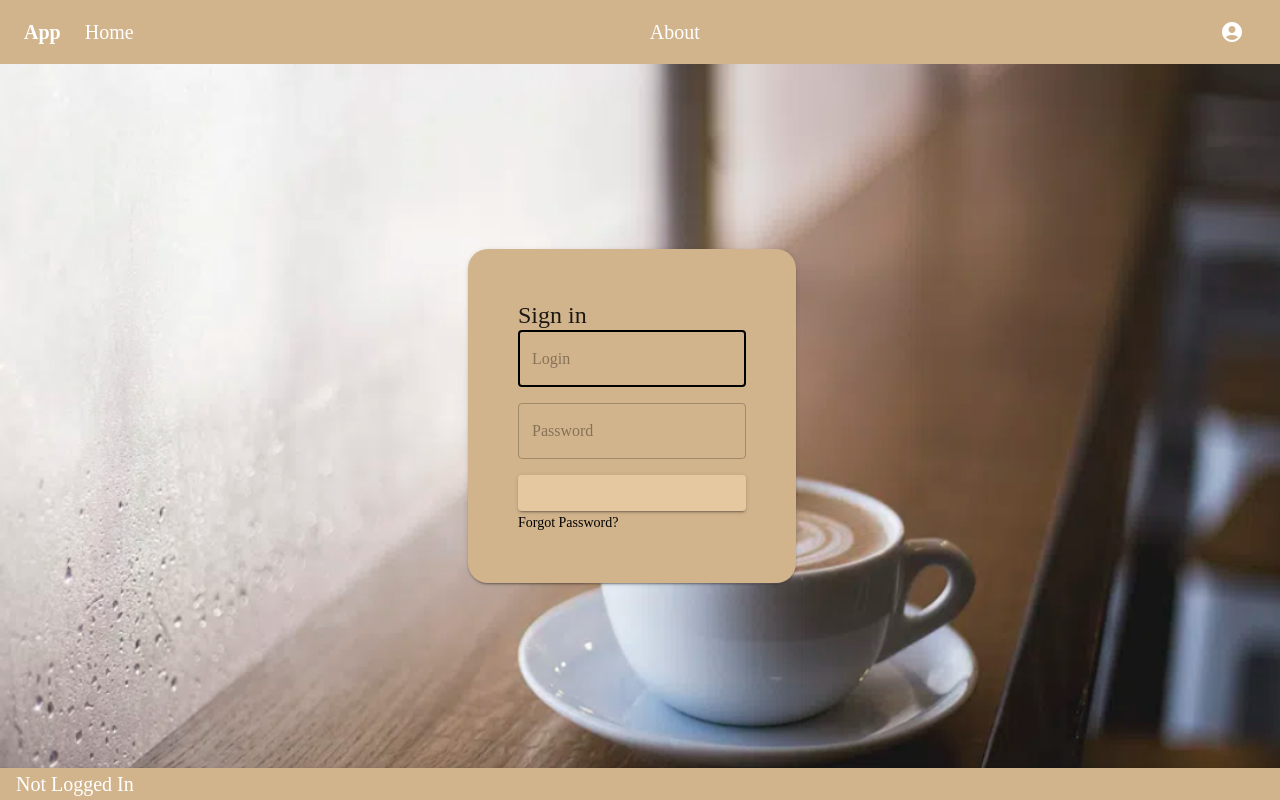
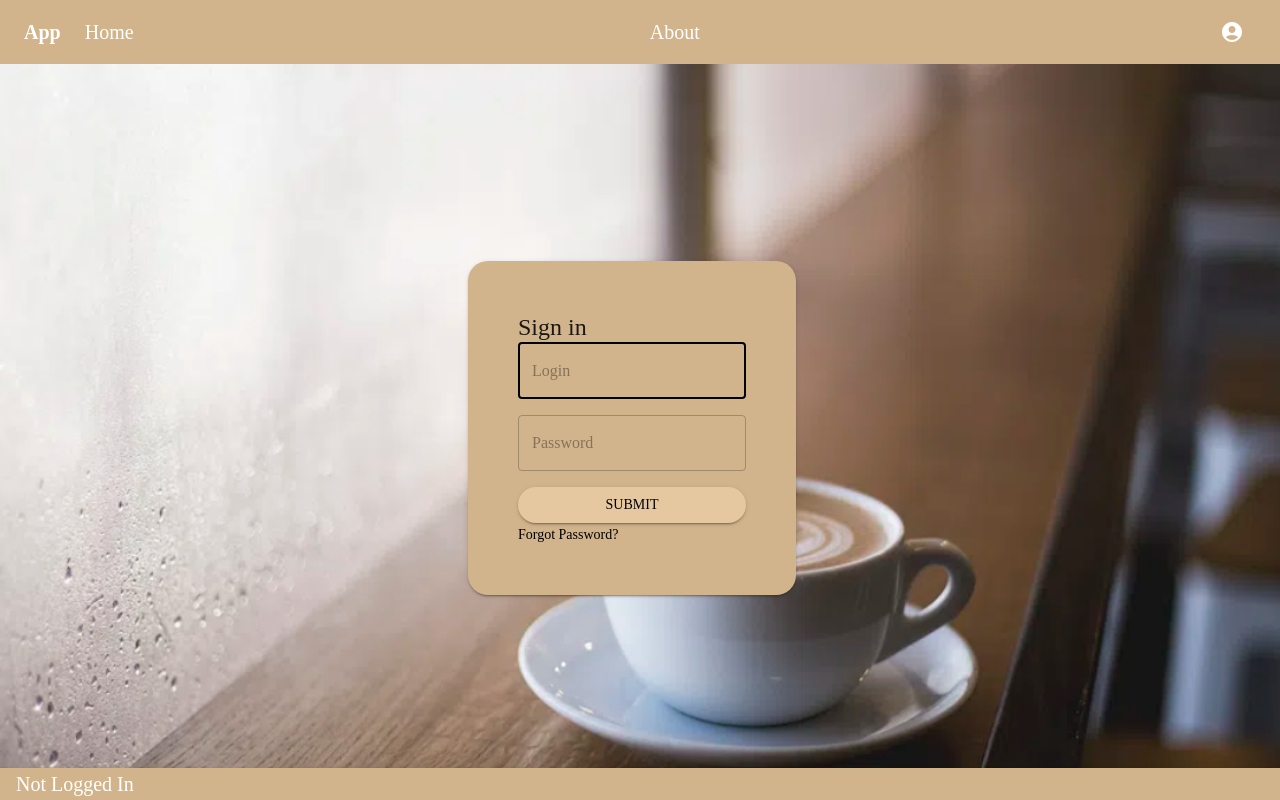
Before and after one commit to dirkwiggley/mui-base, a React (Create React App) app: page /login/true in a window 1280 px wide. Built offline with nearby package versions, Linux system fonts and the light colour scheme; a web font is replaced by a local one.

Commit message:
Lite bug stompin
Lite bug stompin

```diff
--- a/package.json
+++ b/package.json
@@ -26,7 +26,7 @@
     "react-i18next": "^12.2.0",
     "react-router": "^6.4.2",
     "react-router-dom": "^6.4.2",
-    "react-scripts": "5.0.1",
+    "react-scripts": "^5.0.1",
     "typescript": "^4.8.4",
     "web-vitals": "^2.1.4"
   },
--- a/src/components/Login.tsx
+++ b/src/components/Login.tsx
@@ -14,7 +14,7 @@ const StyledGrid = styled(Grid, {
   slot: "Wrapper"
 })({
   justifyContent: "center",
-  minHeight: "90vh",
+  minHeight: "93vh",
   maxWidth: "100vw",
 });
 
@@ -45,6 +45,17 @@ const OffscreenTypography = styled(Typography, {
 })({
     display: "none"
 });
+
+const StyledButton = styled(Button)(({ theme }) => ({
+  color: "black",
+  backgroundColor: theme.palette.secondary.main ,
+  marginRight: 1,
+  borderRadius: 25,
+  width: "100%",
+  // '&:hover': {
+  //   backgroundColor: otherColors.lighterGreen,
+  // }
+}));
 
 function Login() {
   const [ auth, setAuth ] = useAuthContext();
@@ -182,11 +193,11 @@ function Login() {
                       sx={style} />
                   </Grid>
                   <Grid item>
-                    <Button
+                    <StyledButton
                       variant="contained"
                       color="primary"
                       type="submit"
-                      sx={{ width: "100%", color: otherColors.primaryLight, bgcolor: otherColors.primaryLight }} >{t('login.submit')}</Button>
+                      sx={{ width: "100%"}}>{t('login.submit')}</StyledButton>
                   </Grid>
                 </Grid>
               </form>
--- a/src/theme.ts
+++ b/src/theme.ts
@@ -8,8 +8,8 @@ export const theme = createTheme({
       light: "rgba(230, 200, 160, 1.0)",
     },
     secondary: {
-      main: "#3BACB6",
-      light: "#82DBD8",
+      main: "rgba(230, 200, 160, 1.0)",
+      light: "rgba(230, 200, 160, 1.0)",
     },
     // error: {
 
```
Also changed, not shown: 1 other file (tests, documents, lock files or other folders).
